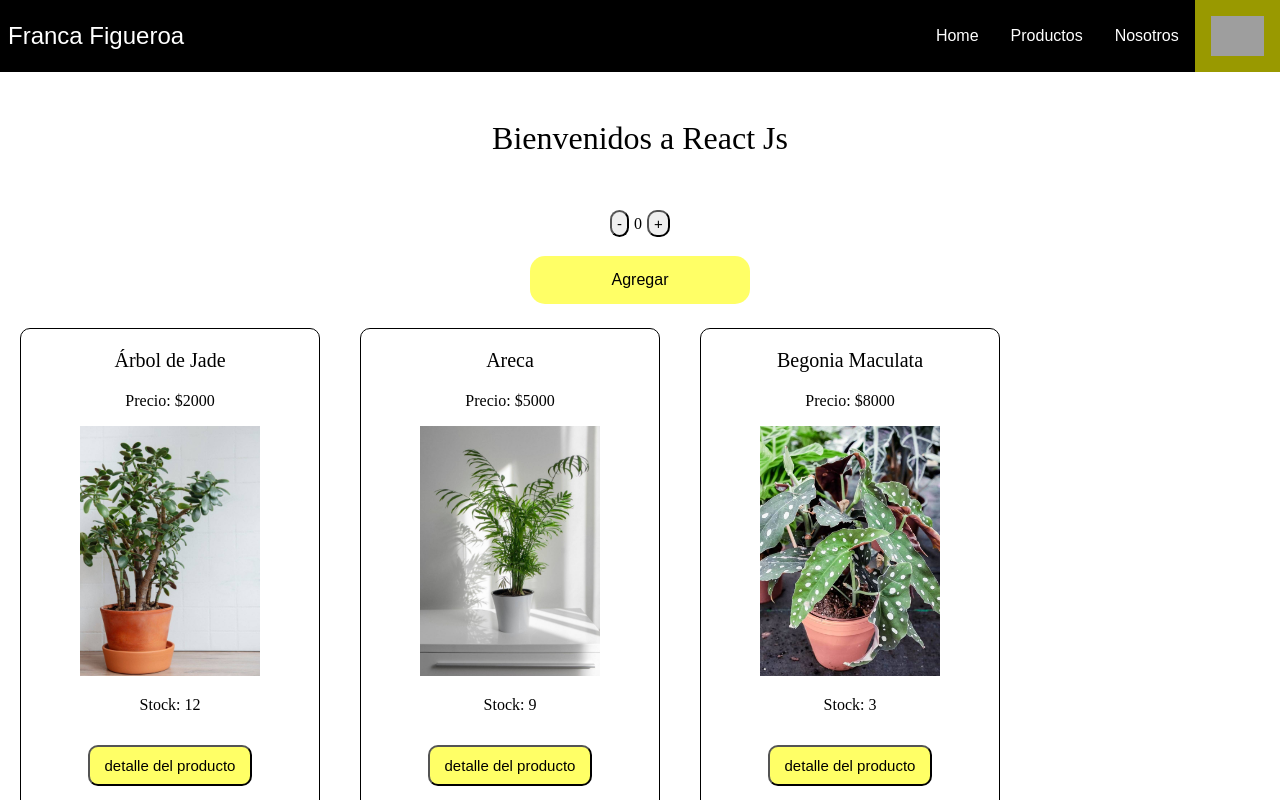
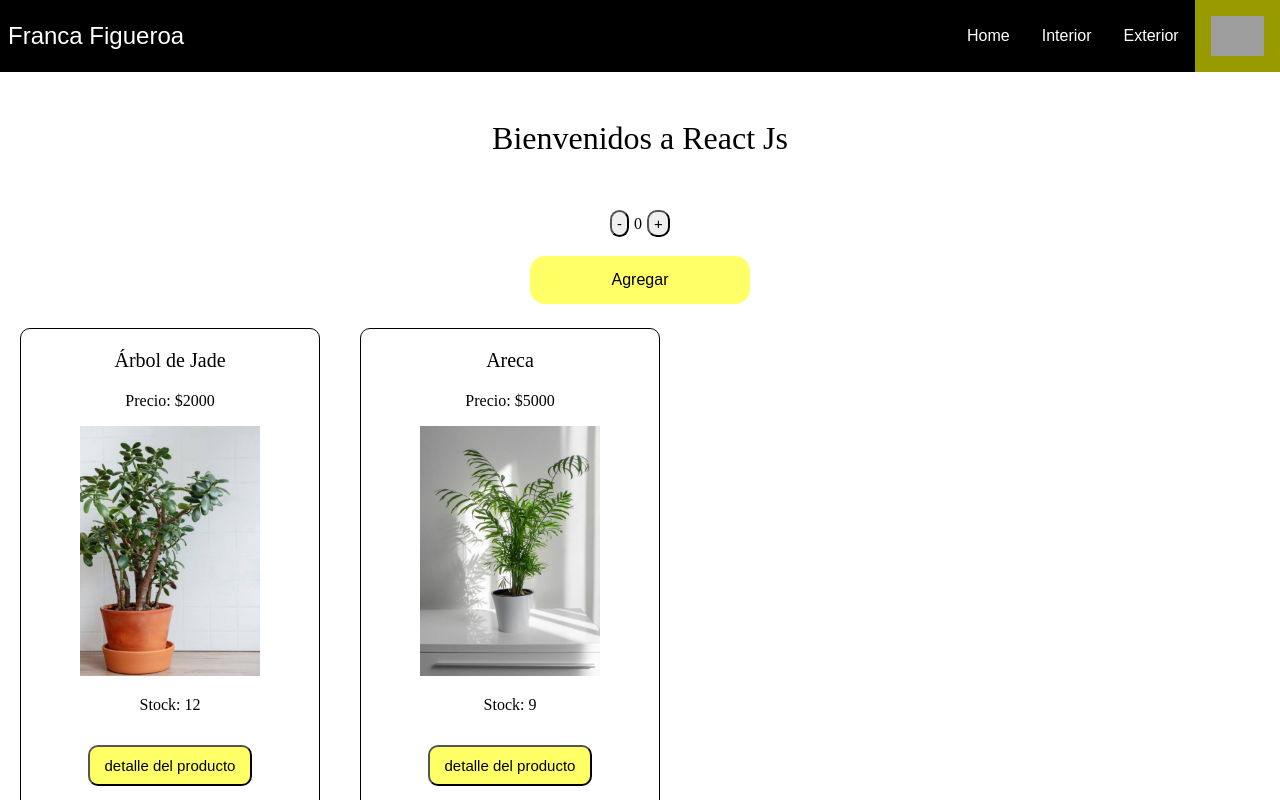
Before and after one commit to FrancaFigueroa/FinalCoderReact-FrancaFigueroa, a React (Create React App) app: page /categoria/exterior in a window 1280 px wide. Shown: the top 800 px of the page. Built offline with nearby package versions, Linux system fonts and the light colour scheme; grey boxes are pictures that could not be loaded.

Commit message:
primer-pre-entrega

```diff
--- a/package.json
+++ b/package.json
@@ -8,6 +8,7 @@
     "@testing-library/user-event": "^13.5.0",
     "react": "^18.2.0",
     "react-dom": "^18.2.0",
+    "react-router-dom": "^6.4.0",
     "react-scripts": "5.0.1",
     "web-vitals": "^2.1.4"
   },
--- a/src/App.js
+++ b/src/App.js
@@ -2,15 +2,24 @@ import NavBar from "./components/NavBar";
 import './app/styles.css';
 import ItemListContainer from "./components/ItemListContainer";
 import ItemDetailContainer from "./components/ItemDetailContainer.js";
+import ItemDetail from "./components/ItemDetail";
+import CartWidget from "./components/CartWidget";
+import { BrowserRouter, Routes, Route } from 'react-router-dom';
 
 
 const App = () => {
   return (
-    <div>
-      <NavBar />
-      <ItemListContainer greeting="React Js" />
-      <ItemDetailContainer />
-    </div>
+    <>
+      <BrowserRouter>
+        <NavBar />
+        <Routes>
+          <Route path="/" element={<ItemListContainer greeting="React Js" />} />
+          <Route path='/categoria/:categoriaId' element={<ItemListContainer greeting="React Js" />} />
+          <Route path='/detalle/:detalleId' element={<ItemDetailContainer ItemDetail={ItemDetail} />} />
+          <Route path='/carrito' element={<CartWidget />} />
+        </Routes>
+      </BrowserRouter>
+    </>
   );
 }
 
--- a/src/components/CartWidget.js
+++ b/src/components/CartWidget.js
@@ -2,11 +2,11 @@ import React from 'react'
 
 
 const CartWidget = () => {
-return (
-    <div className= "carrito">
-        <img src= "carro-de-la-carretilla.png"/>
-    </div>
-)
+    return (
+        <div className="carrito">
+            <img src="carro-de-la-carretilla.png" alt="carrito" />
+        </div>
+    )
 }
 
 export default CartWidget
--- a/src/components/ItemDetail.js
+++ b/src/components/ItemDetail.js
@@ -1,8 +1,10 @@
 import React from 'react';
 import ItemCount from './ItemCount';
+import { Link } from 'react-router-dom';
 
 export const ItemDetail = ({ data }) => {
     return (
+        <Link to={'/detalle/${data.id}'} className="detalle-producto">
             <div className="contenedor-productos">
                 <p className="tituloProducto">{data.title}</p>
                 <p>Precio: ${data.precio}</p>
@@ -10,9 +12,8 @@ export const ItemDetail = ({ data }) => {
                 <p>Stock: {data.stock}</p>
                 <button className="btn-card">{data.button}</button>
                 <ItemCount />
-
-
             </div>
+        </Link>
     );
 }
 
--- a/src/components/ItemDetailContainer.js
+++ b/src/components/ItemDetailContainer.js
@@ -1,28 +1,38 @@
 import ItemDetail from './ItemDetail';
 import React, { useState, useEffect } from 'react';
 import arboldejade from '../assets/img/arboldejade.jpg';
+import areca from '../assets/img/areca.jpg';
+import begoniamaculata from '../assets/img/begoniamaculata.jpg';
+import { useParams } from 'react-router-dom';
 
 
 
-const producto =
-{
-    "id": 1, "title": "Árbol de Jade", "img": arboldejade, "precio": 2000, "stock": 12, "button": "detalle del producto"
-};
+
+const productos = [
+    {
+        id: 1, "title": "Árbol de Jade", "img": arboldejade, "category": "exterior", "precio": 2000, "stock": 12, "button": "detalle del producto"
+    },
+    {
+        id: 2, "title": "Areca", "img": areca, "category": "exterior", "precio": 5000, "stock": 9, "button": "detalle del producto"
+    },
+    {
+        id: 3, "title": "Begonia Maculata", "img": begoniamaculata, "category": "interior", "precio": 8000, "stock": 3, "button": "detalle del producto"
+    },
+]
 
 
 export const ItemDetailContainer = () => {
     const [data, setData] = useState({});
+    const { detalleId } = useParams();
 
     useEffect(() => {
         const getData = new Promise(resolve => {
 
             setTimeout(() => {
-                resolve(producto)
+                resolve(productos)
             }, 3000);
         });
-
-        getData.then(res => setData(res))
-
+        getData.then(res => setData(res.find(producto => producto.category === parseInt.detalleId)))
     }, [])
 
 
--- a/src/components/ItemListContainer.js
+++ b/src/components/ItemListContainer.js
@@ -4,34 +4,39 @@ import ItemList from './ItemList';
 import arboldejade from '../assets/img/arboldejade.jpg';
 import areca from '../assets/img/areca.jpg';
 import begoniamaculata from '../assets/img/begoniamaculata.jpg';
+import { useParams } from 'react-router-dom';
 
 
 const productos = [
   {
-    "id": 1, "title": "Árbol de Jade", "img": arboldejade, "precio": 2000, "stock": 12, "button": "detalle del producto"
+    "id": 1, "title": "Árbol de Jade", "img": arboldejade, "category": "exterior", "precio": 2000, "stock": 12, "button": "detalle del producto"
   },
   {
-    "id": 2, "title": "Areca", "img": areca, "precio": 5000, "stock": 9, "button": "detalle del producto"
+    "id": 2, "title": "Areca", "img": areca, "category": "exterior", "precio": 5000, "stock": 9, "button": "detalle del producto"
   },
   {
-    "id": 3, "title": "Begonia Maculata", "img": begoniamaculata, "precio": 8000, "stock": 3, "button": "detalle del producto"
+    "id": 3, "title": "Begonia Maculata", "img": begoniamaculata, "category": "interior", "precio": 8000, "stock": 3, "button": "detalle del producto"
   },
 ]
 
 const ItemListContainer = ({ greeting }) => {
   const [data, setData] = useState([]);
 
+  const { categoriaId } = useParams();
+
   useEffect(() => {
     const getData = new Promise(resolve => {
 
       setTimeout(() => {
         resolve(productos)
-      }, 3000);
+      }, 2000);
     });
-
-    getData.then(res => setData(res))
-
-  }, [])
+    if (categoriaId) {
+      getData.then(res => setData(res.filter(productos => productos.category === categoriaId)));
+    } else {
+      getData.then(res => setData(res))
+    }
+  }, [categoriaId])
 
 
 
--- a/src/components/NavBar.js
+++ b/src/components/NavBar.js
@@ -1,4 +1,5 @@
 import CartWidget from "./CartWidget";
+import { NavLink } from 'react-router-dom';
 
 const NavBar = () => {
     return (
@@ -10,16 +11,16 @@ const NavBar = () => {
                 <nav>
                     <ul>
                         <li>
-                <a href="#">Home</a>
+                            <NavLink to='/'>Home</NavLink>
                         </li>
                         <li>
-                <a href="#">Productos</a>
+                            <NavLink to='/categoria/interior'>Interior</NavLink>
                         </li>
                         <li>
-                <a href="#">Nosotros</a>
+                            <NavLink to='/categoria/exterior'>Exterior</NavLink>
                         </li>
                         <li>
-            <a href="#"><CartWidget/></a>
+                            <NavLink to='/carrito'><CartWidget /></NavLink>
                         </li>
                     </ul>
                 </nav>
```
Also changed, not shown: 1 other file (tests, documents, lock files or other folders). Lines whose indentation alone changed are shown as unchanged.
